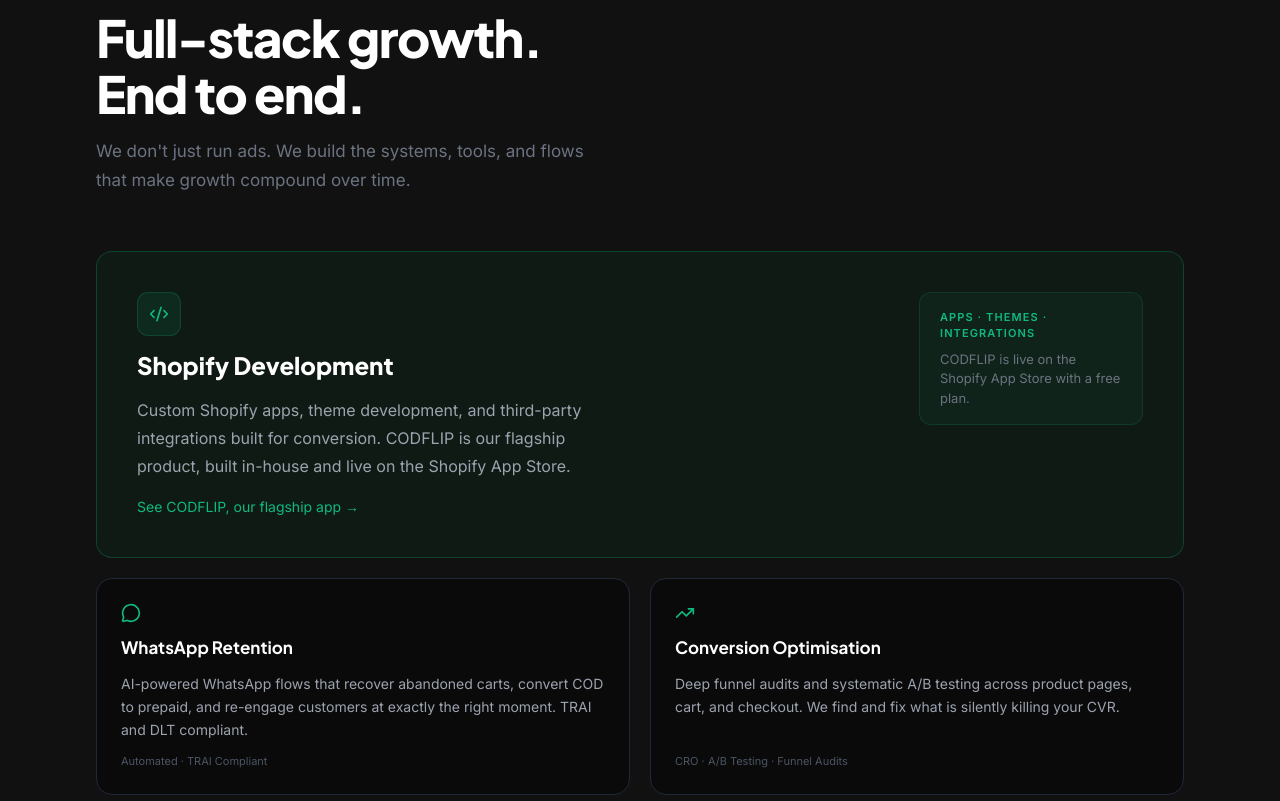
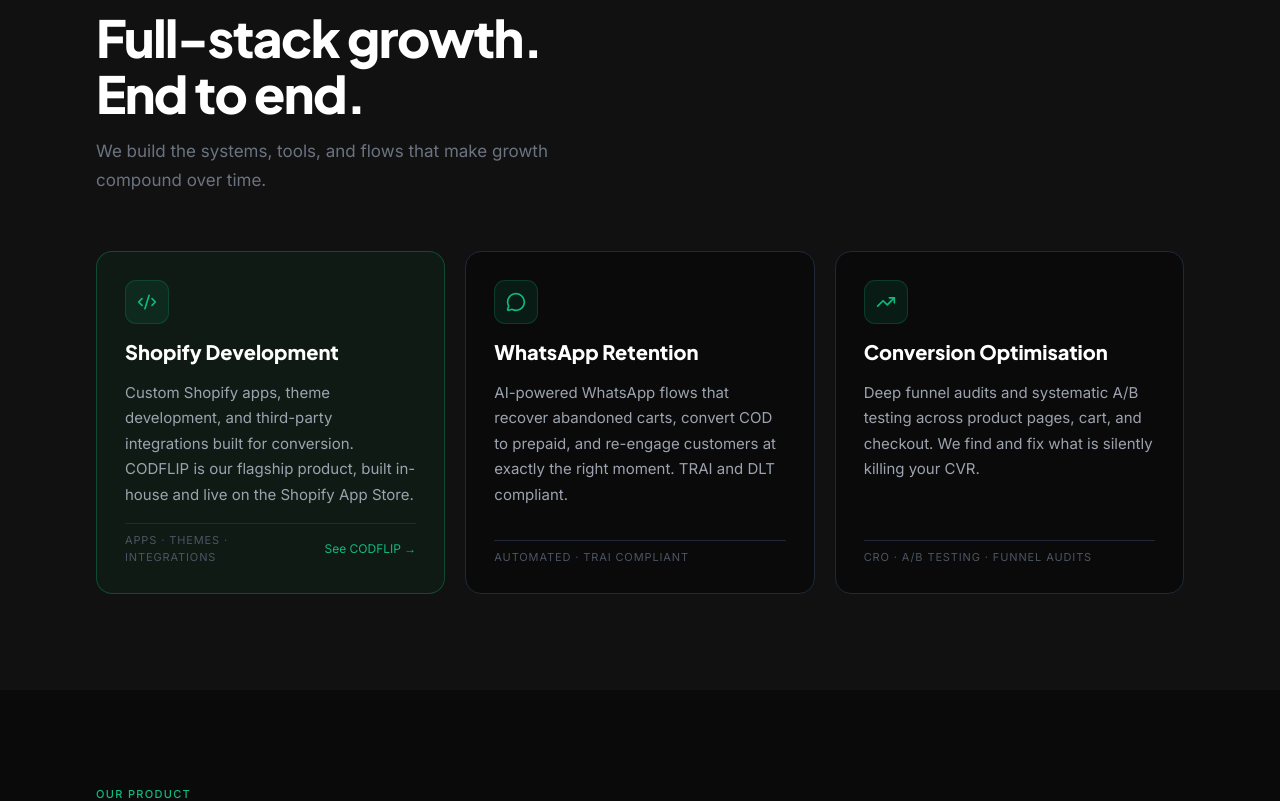
Before and after one commit to TheGrowthAgency2026/CODFLIPweb, a Next.js app: page / in a window 1280 px wide. Shown: the part 920-1721 px from the top of the page. Built offline with nearby package versions, Linux system fonts and the light colour scheme.

Commit message:
allignment fixing

```diff
--- a/src/components/TGAServicesSection.tsx
+++ b/src/components/TGAServicesSection.tsx
@@ -45,25 +45,26 @@
             Full-stack growth.<br />End to end.
           </h2>
           <p style={{ fontFamily: 'var(--font-dm-sans)', fontSize: '17px', color: 'var(--text-3)', maxWidth: '520px', lineHeight: 1.7 }}>
-            We don&apos;t just run ads. We build the systems, tools, and flows that make growth compound over time.
+            We build the systems, tools, and flows that make growth compound over time.
           </p>
         </motion.div>
 
-        <div className="flex flex-col gap-5">
-          {/* Featured card — Shopify Development (our product lives here) */}
-          {(() => {
-            const s = services[0]
-            const Icon = s.icon
+        <div className="grid md:grid-cols-3 gap-5">
+          {services.map((service, i) => {
+            const Icon = service.icon
+            const isFeatured = i === 0
             return (
               <motion.div
+                key={service.title}
                 initial={{ opacity: 0, y: 30 }}
                 animate={isInView ? { opacity: 1, y: 0 } : {}}
-                transition={{ duration: 0.6, ease: 'easeOut' }}
-                className="rounded-2xl p-8 lg:p-10"
-                style={{ background: 'var(--bg-pro)', border: '1px solid rgba(16,185,129,0.25)' }}
+                transition={{ duration: 0.6, ease: 'easeOut', delay: i * 0.1 }}
+                className="rounded-2xl p-7 flex flex-col gap-4"
+                style={{
+                  background: isFeatured ? 'var(--bg-pro)' : 'var(--bg)',
+                  border: isFeatured ? '1px solid rgba(16,185,129,0.3)' : '1px solid var(--border)',
+                }}
               >
-                <div className="flex flex-col lg:flex-row lg:items-start gap-8">
-                  <div className="flex flex-col gap-4 flex-1">
                 <div
                   style={{
                     width: 44,
@@ -79,66 +80,32 @@
                 >
                   <Icon size={20} color="#10B981" />
                 </div>
-                    <h3 style={{ fontFamily: 'var(--font-syne)', fontSize: '24px', fontWeight: 800, color: 'var(--text)', lineHeight: 1.15 }}>
-                      {s.title}
+                <h3 style={{ fontFamily: 'var(--font-syne)', fontSize: '20px', fontWeight: 800, color: 'var(--text)', lineHeight: 1.2 }}>
+                  {service.title}
                 </h3>
-                    <p style={{ fontFamily: 'var(--font-dm-sans)', fontSize: '16px', color: 'var(--text-2)', lineHeight: 1.75, maxWidth: '480px' }}>
-                      {s.description}
+                <p style={{ fontFamily: 'var(--font-dm-sans)', fontSize: '15px', color: 'var(--text-2)', lineHeight: 1.7, flex: 1 }}>
+                  {service.description}
                 </p>
+                <div style={{ marginTop: 'auto', paddingTop: '8px', borderTop: '1px solid var(--border)', display: 'flex', alignItems: 'center', justifyContent: 'space-between', gap: '8px' }}>
+                  <span style={{ fontFamily: 'var(--font-dm-sans)', fontSize: '11px', color: 'var(--text-4)', textTransform: 'uppercase', letterSpacing: '0.08em' }}>
+                    {service.tag}
+                  </span>
+                  {isFeatured && (
                     <a
                       href="/codflip"
-                      style={{ fontFamily: 'var(--font-dm-sans)', fontSize: '14px', color: '#10B981', display: 'inline-flex', alignItems: 'center', gap: '6px', width: 'fit-content' }}
-                      onMouseEnter={(e) => (e.currentTarget.style.opacity = '0.75')}
+                      style={{ fontFamily: 'var(--font-dm-sans)', fontSize: '12px', color: '#10B981', whiteSpace: 'nowrap' }}
+                      onMouseEnter={(e) => (e.currentTarget.style.opacity = '0.7')}
                       onMouseLeave={(e) => (e.currentTarget.style.opacity = '1')}
                     >
-                      See CODFLIP, our flagship app →
+                      See CODFLIP →
                     </a>
+                  )}
                 </div>
-                  <div
-                    className="lg:w-56 shrink-0 rounded-xl px-5 py-4 flex flex-col gap-2"
-                    style={{ background: 'rgba(16,185,129,0.06)', border: '1px solid rgba(16,185,129,0.15)' }}
-                  >
-                    <span style={{ fontFamily: 'var(--font-dm-sans)', fontSize: '11px', color: '#10B981', textTransform: 'uppercase', letterSpacing: '0.1em', fontWeight: 600 }}>
-                      {s.tag}
-                    </span>
-                    <span style={{ fontFamily: 'var(--font-dm-sans)', fontSize: '13px', color: 'var(--text-3)', lineHeight: 1.5 }}>
-                      CODFLIP is live on the Shopify App Store with a free plan.
-                    </span>
-                  </div>
-                </div>
-              </motion.div>
-            )
-          })()}
-
-          {/* Remaining 3 services — compact row */}
-          <div className="grid md:grid-cols-2 gap-5">
-            {services.slice(1).map((service, i) => {
-              const Icon = service.icon
-              return (
-                <motion.div
-                  key={service.title}
-                  initial={{ opacity: 0, y: 30 }}
-                  animate={isInView ? { opacity: 1, y: 0 } : {}}
-                  transition={{ duration: 0.6, ease: 'easeOut', delay: (i + 1) * 0.1 }}
-                  className="rounded-2xl p-6 flex flex-col gap-3"
-                  style={{ background: 'var(--bg)', border: '1px solid var(--border)' }}
-                >
-                  <Icon size={20} color="#10B981" />
-                  <h3 style={{ fontFamily: 'var(--font-syne)', fontSize: '17px', fontWeight: 700, color: 'var(--text)' }}>
-                    {service.title}
-                  </h3>
-                  <p style={{ fontFamily: 'var(--font-dm-sans)', fontSize: '14px', color: 'var(--text-2)', lineHeight: 1.65, flex: 1 }}>
-                    {service.description}
-                  </p>
-                  <span style={{ fontFamily: 'var(--font-dm-sans)', fontSize: '11px', color: 'var(--text-4)', marginTop: 'auto' }}>
-                    {service.tag}
-                  </span>
               </motion.div>
             )
           })}
         </div>
       </div>
-      </div>
     </section>
   )
 }
```
Lines whose indentation alone changed are shown as unchanged.
